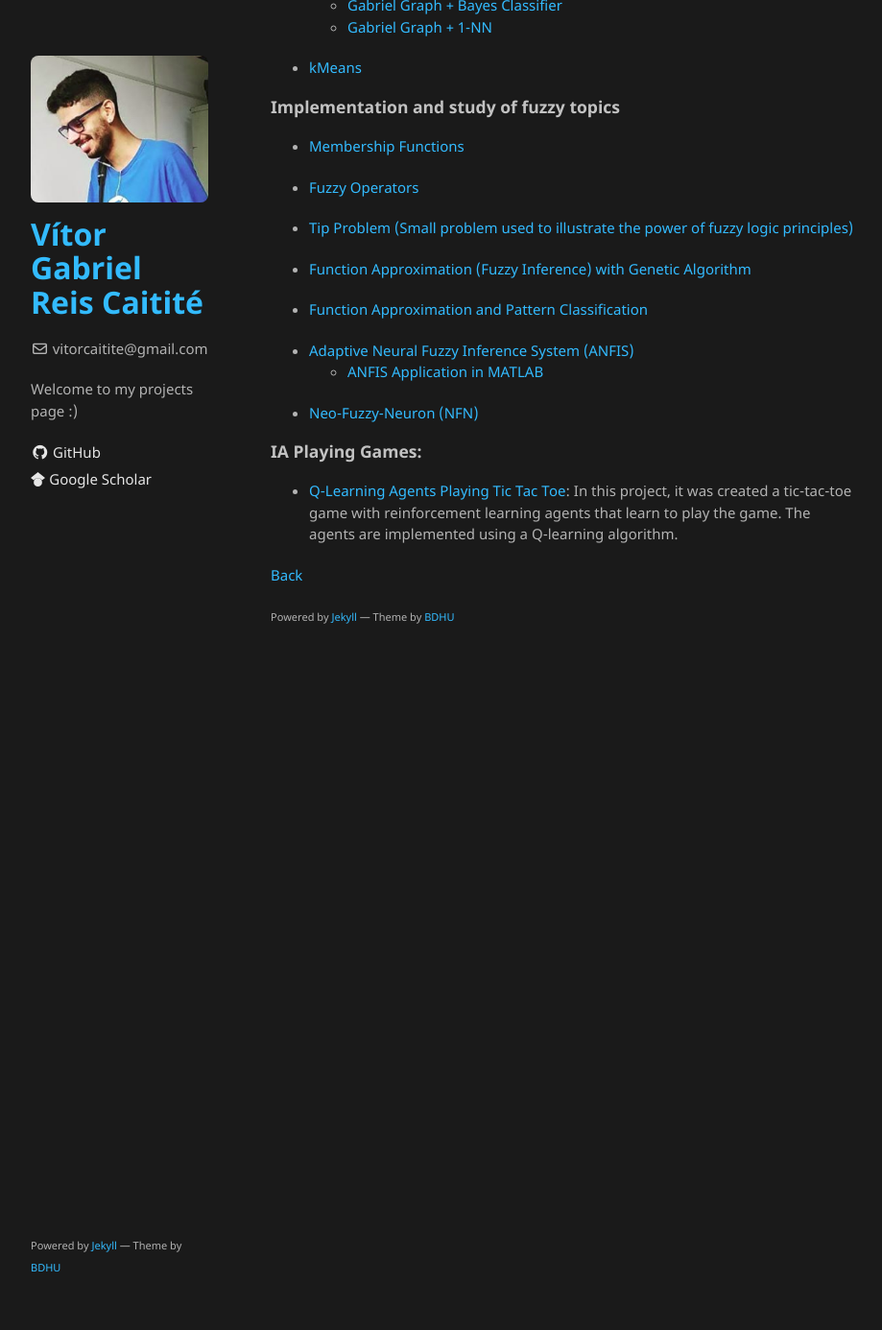
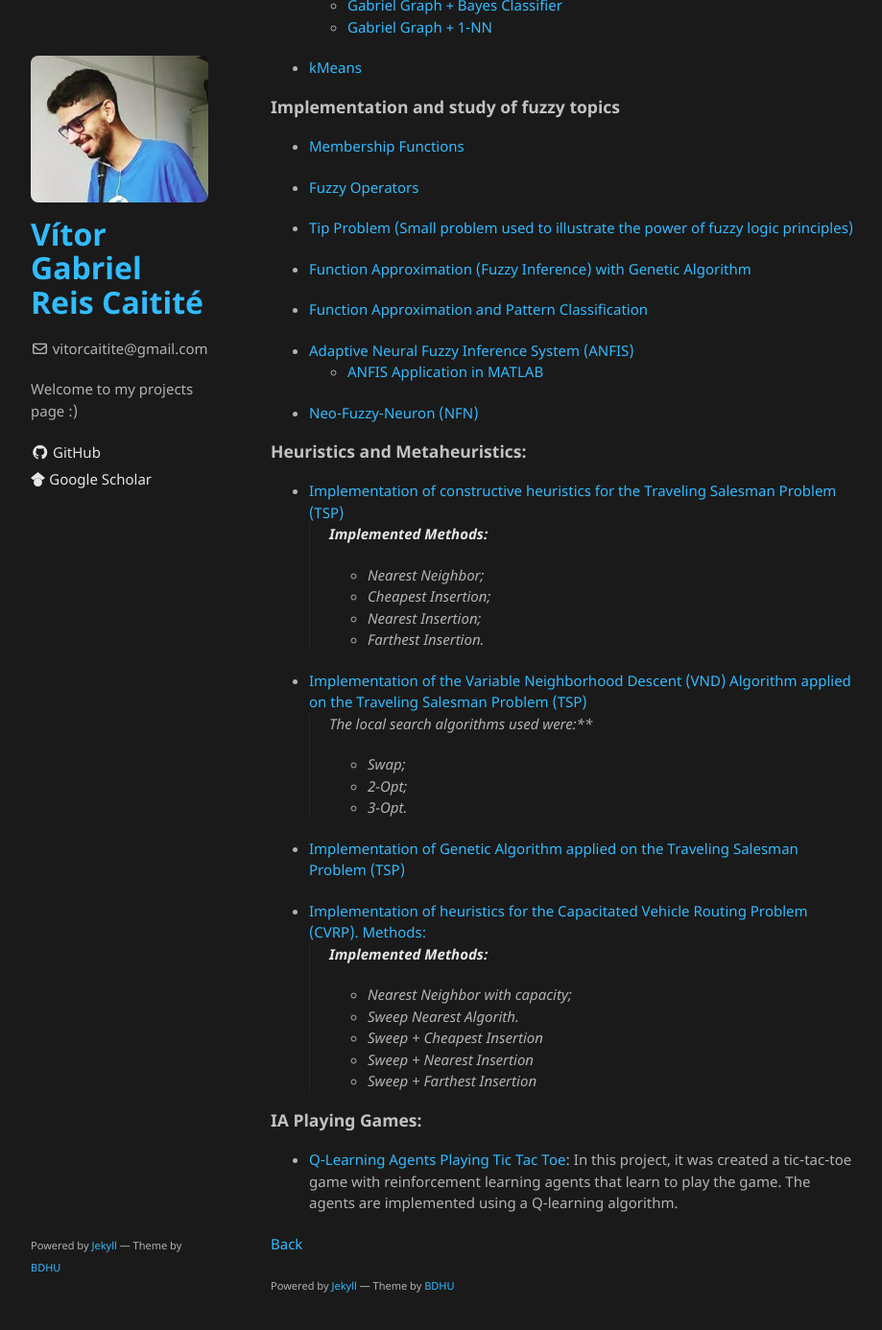
Before and after one commit to vcaitite/vcaitite.github.io, a Jekyll site: the page built from projects.md, in a window 1280 px wide and 1400 px high, scrolled down 1797 px. Shown: the top 1386 px of the window at 96% size, without its empty margins (178-1097 px from the left). Built offline with Jekyll 4.4.1, drawn with Linux system fonts in a browser that asks for light colours; our own code applies the rules of GitHub Pages for plain Markdown files; before the commit the page ends 2500 px from its top, so only the background shows below that.

Commit message:
Adding Heuristics and Metaheuristics projects.

```diff
--- a/projects.md
+++ b/projects.md
@@ -96,6 +96,32 @@ layout: post
 
 - [Neo-Fuzzy-Neuron (NFN)](https://github.com/vcaitite/fuzzy-systems-exercises/blob/master/6.%20Anfis/6%20-%20NFN.ipynb)
 
+### Heuristics and Metaheuristics:
+
+- [Implementation of constructive heuristics for the Traveling Salesman Problem (TSP)](https://github.com/vcaitite/heuristics-and-metaheuristics/tree/main/TP1_constructive_heuristics)
+    >  **Implemented Methods:**
+    > - Nearest Neighbor;
+    > - Cheapest Insertion;
+    > - Nearest Insertion;
+    > - Farthest Insertion.
+
+ - [Implementation of the Variable Neighborhood Descent (VND) Algorithm applied on the Traveling Salesman Problem (TSP)](https://github.com/vcaitite/heuristics-and-metaheuristics/tree/main/TP2_VND)
+    >  The local search algorithms used were:**
+    > - Swap;
+    > - 2-Opt;
+    > - 3-Opt.
+
+ - [Implementation of Genetic Algorithm applied on the Traveling Salesman Problem (TSP)](https://github.com/vcaitite/heuristics-and-metaheuristics/tree/main/TP3_Metaheuristics)
+
+ - [Implementation of heuristics for the Capacitated Vehicle Routing Problem (CVRP). Methods:](https://github.com/vcaitite/heuristics-and-metaheuristics/tree/main/TP2_VND)
+    > **Implemented Methods:**
+    > - Nearest Neighbor with capacity;
+    > - Sweep Nearest Algorith.
+    > - Sweep + Cheapest Insertion
+    > - Sweep + Nearest Insertion
+    > - Sweep + Farthest Insertion
+
+
 
 ### IA Playing Games:
 
```
